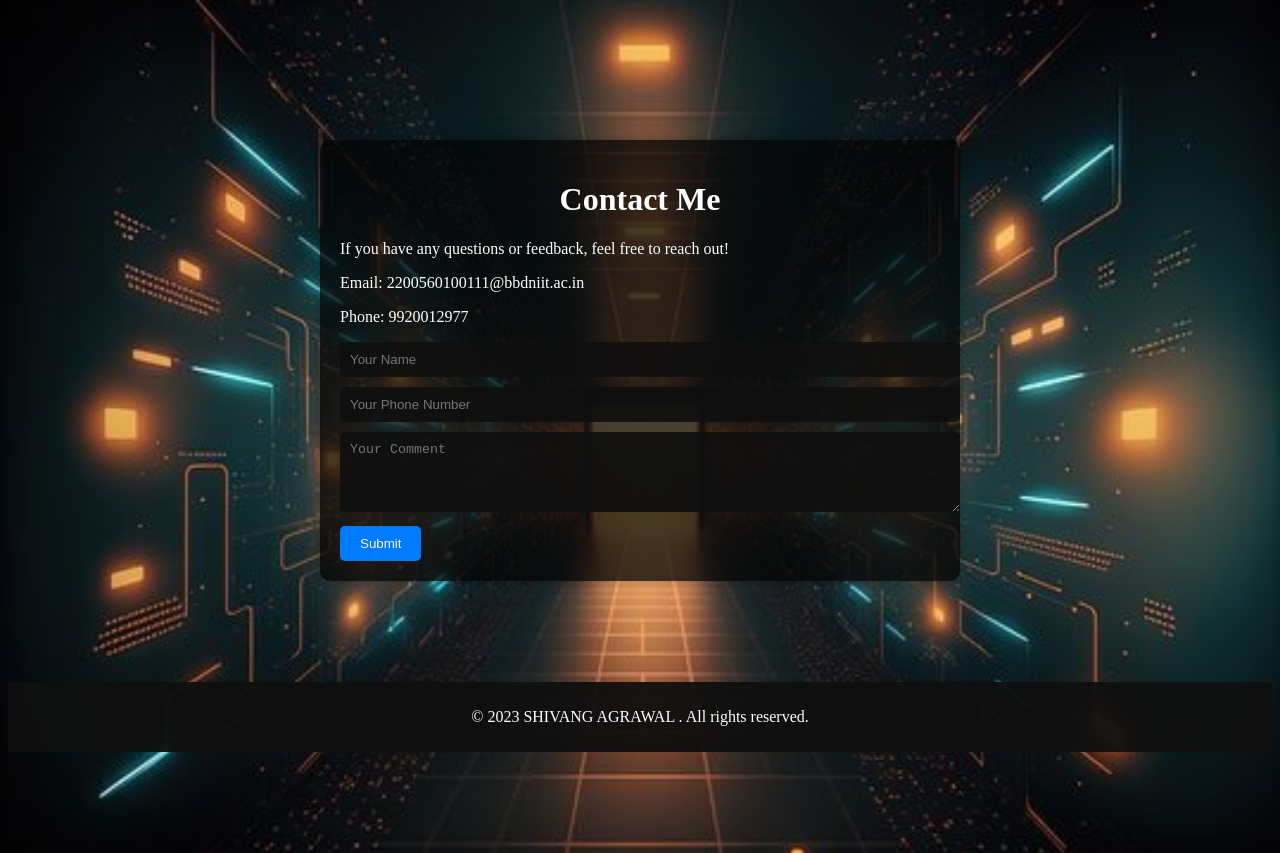
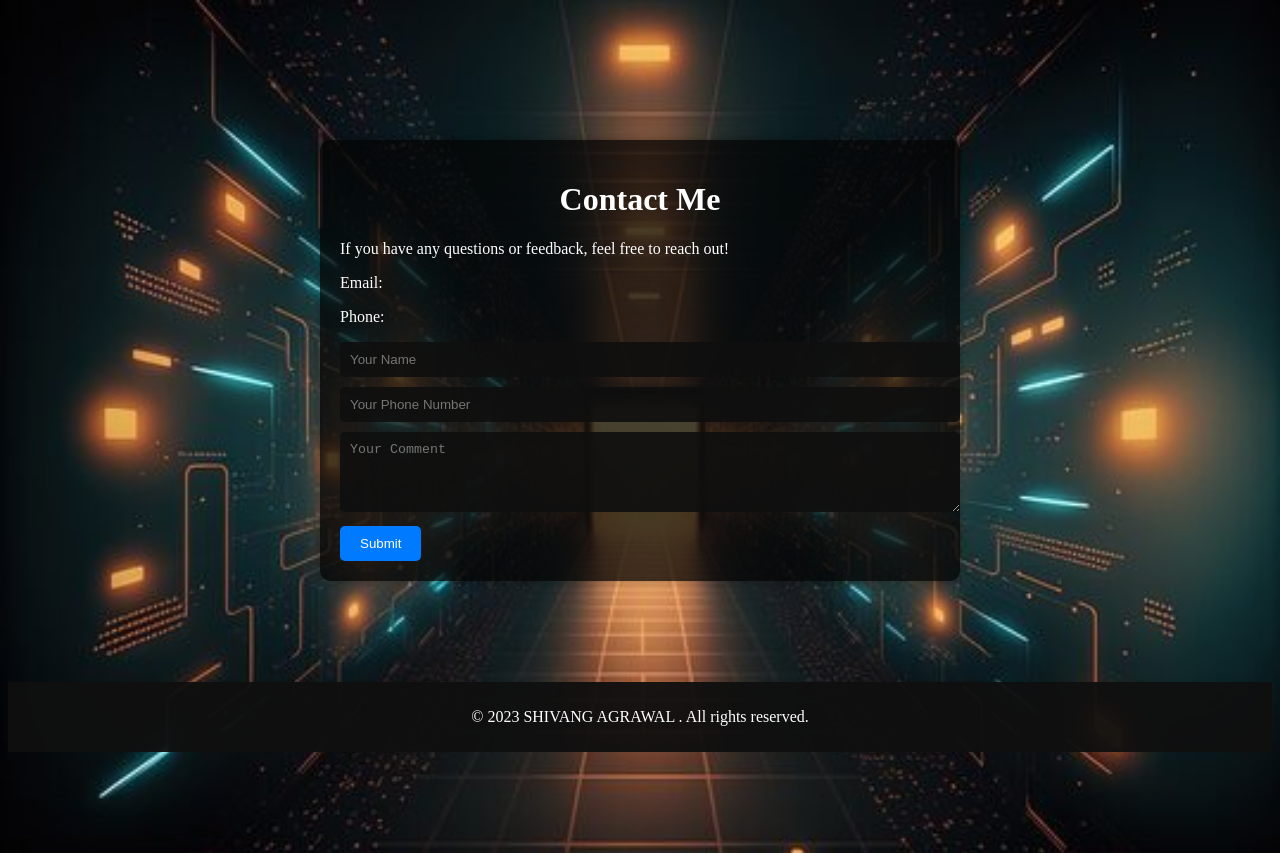
Before and after one commit to S10110101/CODSOFT, a plain HTML site: page contact.html in a window 1280 px wide. Drawn offline with Linux system fonts and the light colour scheme.

Commit message:
Update contact.html

```diff
--- a/contact.html
+++ b/contact.html
@@ -50,8 +50,8 @@
     <div class="container" style="color: white;">
        <div style="text-align: center;"> <h1>Contact Me</h1> </div>
         <p>If you have any questions or feedback, feel free to reach out!</p>
-        <p>Email: 2200560100111@bbdniit.ac.in</p>
-        <p>Phone: 9920012977</p>
+        <p>Email: </p>
+        <p>Phone: </p>
         <form>
             <input type="text" name="name" placeholder="Your Name" required>
             <input type="text" name="phone" placeholder="Your Phone Number" required>
```
